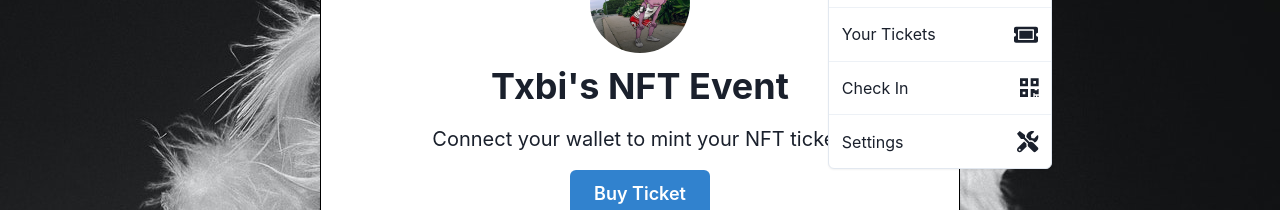
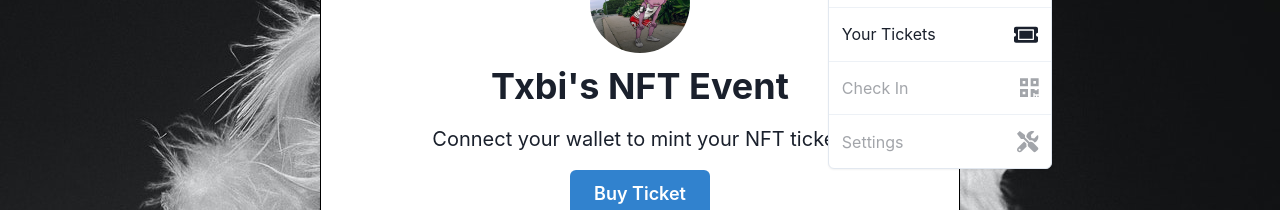
Before and after one commit to 0xTxbi/txbi-nft-poap-fe, a React (Create React App) app: page / in a window 1280 px wide. Both pictures are taken after a click on the button "Actions". Shown: the part 308-518 px from the top of the page. Built offline with nearby package versions, Linux system fonts and the light colour scheme.

Commit message:
feat: Access control dependent on contract ownership

```diff
--- a/src/App.js
+++ b/src/App.js
@@ -32,9 +32,28 @@ function App() {
   const navigate = useNavigate();
 
   const [address, setAddress] = useState(null);
+  const [isContractOwner, setIsContractOwner] = useState(false);
   const [connectedContract, setConnectedContract] = useState(null);
 
+  console.log(isContractOwner);
+
   console.log(connectedContract);
+
+  useEffect(() => {
+    const checkIfContractOwner = async () => {
+      if (!address || !connectedContract) return;
+
+      const ownerAddress = await connectedContract.owner();
+
+      if (address.toLowerCase() === ownerAddress.toLowerCase()) {
+        setIsContractOwner(true);
+      } else {
+        setIsContractOwner(false);
+      }
+    };
+
+    checkIfContractOwner();
+  }, [address, connectedContract]);
 
   useEffect(() => {
     // retrieve previously connected wallet
@@ -129,7 +148,10 @@ function App() {
                   </Flex>
                 </MenuItem>
                 <MenuDivider />
-                <MenuItem onClick={() => navigate("/check-in")}>
+                <MenuItem
+                  isDisabled={!isContractOwner}
+                  onClick={() => navigate("/check-in")}
+                >
                   <Flex
                     alignItems="center"
                     flexDirection="row"
@@ -141,7 +163,10 @@ function App() {
                   </Flex>
                 </MenuItem>
                 <MenuDivider />
-                <MenuItem onClick={() => navigate("/admin")}>
+                <MenuItem
+                  isDisabled={!isContractOwner}
+                  onClick={() => navigate("/admin")}
+                >
                   <Flex
                     alignItems="center"
                     flexDirection="row"
```
